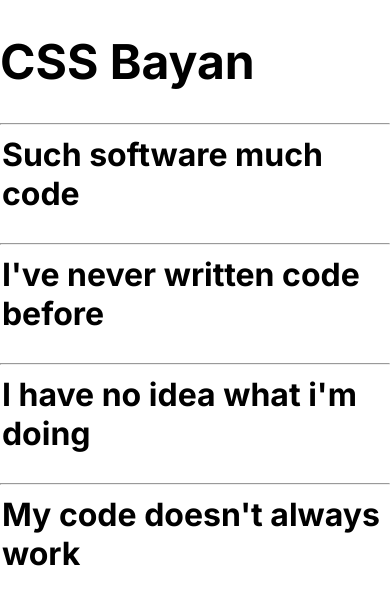
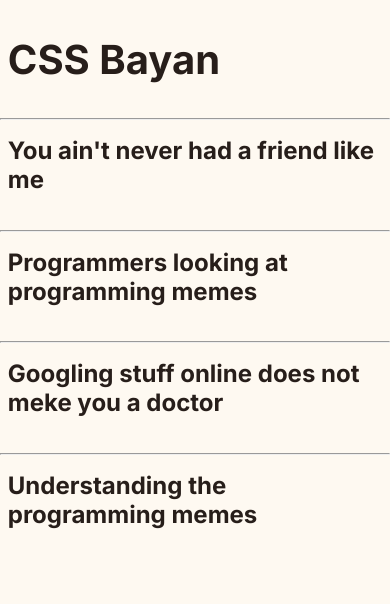
Before and after one commit to bombme247/cssBayan, a plain HTML site: page cssBayan/index.html in a window 390 px wide. Drawn offline with Linux system fonts and the light colour scheme.

Commit message:
feat: change images (Sun, Mar 12, 2023 11:46:46 PM)

```diff
--- a/cssBayan/index.html
+++ b/cssBayan/index.html
@@ -14,41 +14,41 @@
 
 <body>
     <h1 class="title">CSS Bayan</h1>
-    <hr/>
+    <hr />
 
     <div class="meme_acc">
         <div class="meme_item">
-            <label class="meme_title" for="meme_1">Such software much code</label>
+            <label class="meme_title" for="meme_1">You ain't never had a friend like me</label>
             <input class="meme_input" type="checkbox" id="meme_1">
             <div class="meme_img">
-                <img src="assets/such.jpg" alt="meme">
+                <img src="assets/stackoverflow.jpg" alt="meme">
             </div>
         </div>
-        <hr/>
+        <hr />
 
         <div class="meme_item">
-            <label class="meme_title" for="meme_2">I've never written code before</label>
+            <label class="meme_title" for="meme_2">Programmers looking at programming memes</label>
             <input class="meme_input" type="checkbox" id="meme_2">
             <div class="meme_img">
-                <img src="assets/harry.jpg" alt="meme">
+                <img src="assets/friends.jpg" alt="meme">
             </div>
         </div>
-        <hr/>
+        <hr />
 
         <div class="meme_item">
-            <label class="meme_title" for="meme_3">I have no idea what i'm doing</label>
+            <label class="meme_title" for="meme_3">Googling stuff online does not meke you a doctor</label>
             <input class="meme_input" type="checkbox" id="meme_3">
             <div class="meme_img">
-                <img src="assets/noidea.jpg" alt="meme">
+                <img src="assets/google.jpg" alt="meme">
             </div>
         </div>
-        <hr/>
+        <hr />
 
         <div class="meme_item">
-            <label class="meme_title" for="meme_4">My code doesn't always work</label>
+            <label class="meme_title" for="meme_4">Understanding the programming memes</label>
             <input class="meme_input" type="checkbox" id="meme_4">
             <div class="meme_img">
-                <img src="assets/idk.jpg" alt="meme">
+                <img src="assets/dog.jpg" alt="meme">
             </div>
         </div>
     </div>
--- a/cssBayan/style.css
+++ b/cssBayan/style.css
@@ -6,11 +6,17 @@ body {
     justify-content: space-between;
     justify-content: space-between;
     font-family: 'Inter', sans-serif;
+    background-color: #fef9f1;
+}
+
+hr {
+
 }
 
 .title {
     font-size: 3em;
     font-weight: 500;
+    color: #271e1a;
 }
 
 .meme_acc {
@@ -21,7 +27,7 @@ body {
 
 .meme_title {
     display: block;
-    color: black;
+    color: #271e1a;
     cursor: pointer;
     font-size: 2em;
     padding: 0.5%;
@@ -41,16 +47,30 @@ body {
     appearance: none;
 }
 
-.meme_input:checked + .meme_img {
+.meme_input:checked+.meme_img {
     display: block;
 }
 
-/* --------------------------- Tablet version -------------------------
+/* --------------------------- Tablet version ------------------------- */
 
-@media screen and (max-width: 768px) {
+@media screen and (max-width: 820px) {
 
-    body
-} */
+    .title {
+        padding: 2%;
+        font-size: 2.5em;
+        font-weight: 200;
+    }
+
+    .meme_title {
+        font-size: 1.5em;
+        padding: 2%;
+    }
+
+    img {
+        height: 70%;
+        width: 70%;
+    }
+}
 
 /* --------------------------- Mobile version ------------------------- */
 
```
Also changed, not shown: cssBayan/assets/dog.jpg (added), cssBayan/assets/easy.jpg (deleted), cssBayan/assets/friends.jpg (added), cssBayan/assets/google.jpg (added), cssBayan/assets/harry.jpg (deleted), cssBayan/assets/idk.jpg (deleted), cssBayan/assets/noidea.jpg (deleted), cssBayan/assets/stackoverflow.jpg (added), cssBayan/assets/such.jpg (deleted), 2 other files. Lines whose indentation alone changed are shown as unchanged.
